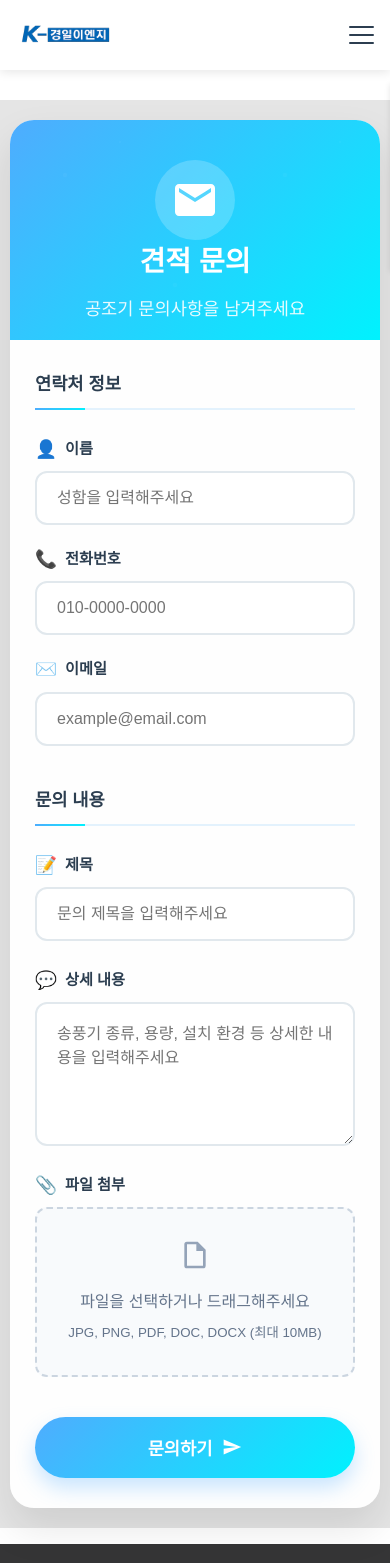
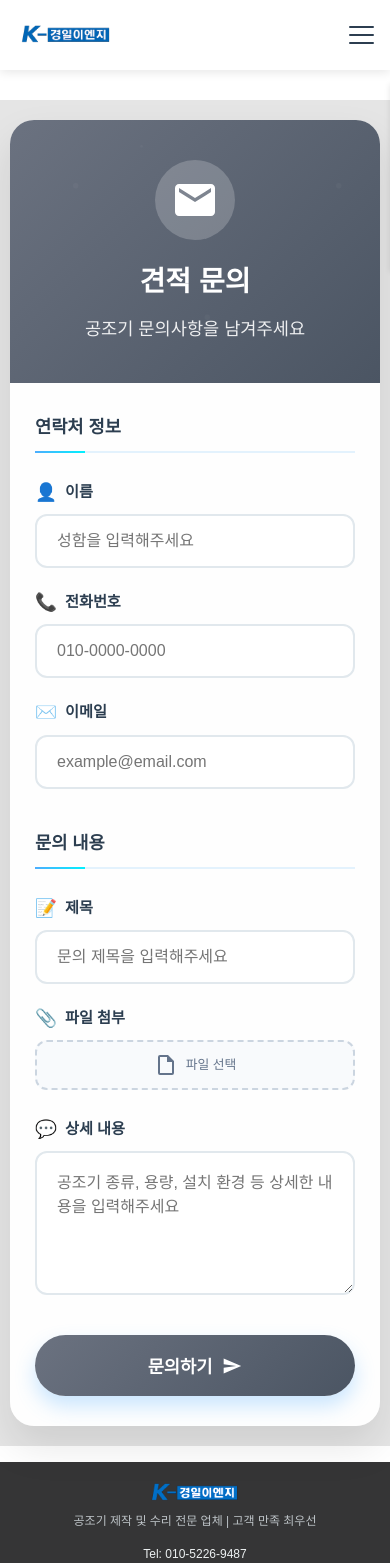
Before and after one commit to ksp0814/FAN-FE, a React (Create React App) app: page /inquiry in a window 390 px wide. Shown: the top 1563 px of the page. Built offline with nearby package versions, Linux system fonts and the light colour scheme.

Commit message:
문의작성 폼 수정

```diff
--- a/src/pages/Inquiry.css
+++ b/src/pages/Inquiry.css
@@ -8,7 +8,7 @@
 }
 
 .inquiry-container {
-  max-width: 900px;
+  max-width: 1000px;
   width: 100%;
   background: rgba(255, 255, 255, 0.95);
   backdrop-filter: blur(10px);
@@ -18,14 +18,15 @@
 }
 
 .inquiry-header {
-  background: linear-gradient(135deg, #4facfe 0%, #00f2fe 100%);
+  background: linear-gradient(135deg, #6B7280 0%, #4B5563 100%);
   color: white;
   text-align: center;
-  padding: 60px 40px;
+  padding: 40px 40px;
   position: relative;
-  height: 220px;
-  justify-content: flex-start; /* 위쪽 정렬 */
-  padding-top: 20px; /* 위쪽 여백 조정 */
+  display: flex;
+  flex-direction: column;
+  align-items: center;
+  justify-content: center;
 }
 
 .inquiry-header::before {
@@ -47,7 +48,7 @@
   height: 80px;
   background: rgba(255, 255, 255, 0.2);
   border-radius: 50%;
-  margin-bottom: 0;
+  margin-bottom: 20px;
   color: white;
   position: relative;
   z-index: 1;
@@ -66,6 +67,7 @@
   opacity: 0.9;
   position: relative;
   z-index: 1;
+  margin: 0;
 }
 
 .header-description .desktop-text {
@@ -104,11 +106,27 @@
   background: linear-gradient(135deg, #4facfe 0%, #00f2fe 100%);
 }
 
-.form-row {
-  display: grid;
-  grid-template-columns: repeat(auto-fit, minmax(280px, 1fr));
-  gap: 25px;
+/* 새로운 가로 배치 스타일 */
+.form-row-horizontal {
+  display: flex;
+  gap: 20px;
   margin-bottom: 25px;
+  flex-wrap: wrap;
+}
+
+.form-row-horizontal .form-group {
+  flex: 1;
+  min-width: 250px;
+}
+
+.form-group-wide {
+  flex: 2;
+  min-width: 300px;
+}
+
+.form-group-narrow {
+  flex: 1;
+  min-width: 200px;
 }
 
 .form-group {
@@ -145,7 +163,8 @@
   background: white;
   font-family: inherit;
   resize: vertical;
-  max-width: 100%;
+  width: 100%;
+  box-sizing: border-box;
 }
 
 .form-group input:focus,
@@ -175,6 +194,62 @@
   margin-right: 5px;
 }
 
+/* 컴팩트한 파일 업로드 스타일 */
+.file-upload-area-compact {
+  position: relative;
+  border: 2px dashed #cbd5e0;
+  border-radius: 12px;
+  padding: 16px;
+  text-align: center;
+  transition: all 0.3s ease;
+  background: #f8fafc;
+  height: 60px;
+  display: flex;
+  align-items: center;
+  justify-content: center;
+}
+
+.file-upload-area-compact:hover {
+  border-color: #4facfe;
+  background: #f0f9ff;
+}
+
+.file-input {
+  position: absolute;
+  top: 0;
+  left: 0;
+  width: 100%;
+  height: 100%;
+  opacity: 0;
+  cursor: pointer;
+}
+
+.file-upload-content-compact {
+  pointer-events: none;
+  color: #64748b;
+  display: flex;
+  align-items: center;
+  gap: 8px;
+  font-size: 0.9rem;
+}
+
+.file-selected-compact {
+  position: absolute;
+  top: 50%;
+  left: 50%;
+  transform: translate(-50%, -50%);
+  padding: 4px 8px;
+  background: #e0f2fe;
+  border-radius: 6px;
+  color: #0277bd;
+  font-size: 0.8rem;
+  max-width: 90%;
+  overflow: hidden;
+  text-overflow: ellipsis;
+  white-space: nowrap;
+}
+
+/* 기존 파일 업로드 스타일 (전체 너비용) */
 .file-upload-area {
   position: relative;
   border: 2px dashed #cbd5e0;
@@ -188,16 +263,6 @@
 .file-upload-area:hover {
   border-color: #4facfe;
   background: #f0f9ff;
-}
-
-.file-input {
-  position: absolute;
-  top: 0;
-  left: 0;
-  width: 100%;
-  height: 100%;
-  opacity: 0;
-  cursor: pointer;
 }
 
 .file-upload-content {
@@ -230,7 +295,7 @@
 }
 
 .submit-btn {
-  background: linear-gradient(135deg, #4facfe 0%, #00f2fe 100%);
+  background: linear-gradient(135deg, #6B7280 0%, #4B5563 100%);
   color: white;
   padding: 18px 40px;
   border: none;
@@ -309,9 +374,13 @@
     font-size: 2rem;
   }
 
-  .form-row {
-    grid-template-columns: 1fr;
+  .form-row-horizontal {
+    flex-direction: column;
     gap: 20px;
+  }
+
+  .form-row-horizontal .form-group {
+    min-width: 100%;
   }
 
   .submit-btn {
@@ -336,4 +405,13 @@
   .form-section h3 {
     font-size: 1.1rem;
   }
+
+  .file-upload-area-compact {
+    height: 50px;
+    padding: 12px;
+  }
+
+  .file-upload-content-compact {
+    font-size: 0.8rem;
+  }
 }
--- a/src/pages/Inquiry.js
+++ b/src/pages/Inquiry.js
@@ -73,7 +73,6 @@ const Inquiry = () => {
     if (Object.keys(newErrors).length === 0) {
       setIsSubmitting(true);
 
-      // 제출 시뮬레이션
       setTimeout(() => {
         console.log('문의 데이터:', formData);
         alert('문의가 성공적으로 접수되었습니다. 빠른 시일 내에 연락드리겠습니다.');
@@ -112,7 +111,7 @@ const Inquiry = () => {
         <form onSubmit={handleSubmit} className="inquiry-form">
           <div className="form-section">
             <h3>연락처 정보</h3>
-            <div className="form-row">
+            <div className="form-row-horizontal">
               <div className="form-group">
                 <label htmlFor="name">
                   <span className="label-icon">👤</span>
@@ -168,7 +167,8 @@ const Inquiry = () => {
 
           <div className="form-section">
             <h3>문의 내용</h3>
-            <div className="form-group full-width">
+            <div className="form-row-horizontal">
+              <div className="form-group form-group-wide">
                 <label htmlFor="subject">
                   <span className="label-icon">📝</span>
                   제목
@@ -185,6 +185,35 @@ const Inquiry = () => {
                 {errors.subject && <span className="error-message">{errors.subject}</span>}
               </div>
 
+              <div className="form-group form-group-narrow">
+                <label htmlFor="file">
+                  <span className="label-icon">📎</span>
+                  파일 첨부
+                </label>
+                <div className="file-upload-area-compact">
+                  <input
+                    type="file"
+                    id="file"
+                    name="file"
+                    onChange={handleFileChange}
+                    accept=".jpg,.jpeg,.png,.pdf,.doc,.docx"
+                    className="file-input"
+                  />
+                  <div className="file-upload-content-compact">
+                    <svg width="24" height="24" viewBox="0 0 24 24" fill="none" xmlns="http://www.w3.org/2000/svg">
+                      <path d="M14,2H6A2,2 0 0,0 4,4V20A2,2 0 0,0 6,22H18A2,2 0 0,0 20,20V8L14,2M18,20H6V4H13V9H18V20Z" fill="currentColor"/>
+                    </svg>
+                    <span>파일 선택</span>
+                  </div>
+                  {formData.file && (
+                    <div className="file-selected-compact">
+                      <span>{formData.file.name}</span>
+                    </div>
+                  )}
+                </div>
+              </div>
+            </div>
+
             <div className="form-group full-width">
               <label htmlFor="content">
                 <span className="label-icon">💬</span>
@@ -196,39 +225,10 @@ const Inquiry = () => {
                 value={formData.content}
                 onChange={handleInputChange}
                 className={errors.content ? 'error' : ''}
-                placeholder="송풍기 종류, 용량, 설치 환경 등 상세한 내용을 입력해주세요"
+                placeholder="공조기 종류, 용량, 설치 환경 등 상세한 내용을 입력해주세요"
                 rows="6"
               />
               {errors.content && <span className="error-message">{errors.content}</span>}
-            </div>
-
-            <div className="form-group full-width">
-              <label htmlFor="file">
-                <span className="label-icon">📎</span>
-                파일 첨부
-              </label>
-              <div className="file-upload-area">
-                <input
-                  type="file"
-                  id="file"
-                  name="file"
-                  onChange={handleFileChange}
-                  accept=".jpg,.jpeg,.png,.pdf,.doc,.docx"
-                  className="file-input"
-                />
-                <div className="file-upload-content">
-                  <svg width="32" height="32" viewBox="0 0 24 24" fill="none" xmlns="http://www.w3.org/2000/svg">
-                    <path d="M14,2H6A2,2 0 0,0 4,4V20A2,2 0 0,0 6,22H18A2,2 0 0,0 20,20V8L14,2M18,20H6V4H13V9H18V20Z" fill="currentColor"/>
-                  </svg>
-                  <p>파일을 선택하거나 드래그해주세요</p>
-                  <small>JPG, PNG, PDF, DOC, DOCX (최대 10MB)</small>
-                </div>
-                {formData.file && (
-                  <div className="file-selected">
-                    <span>선택된 파일: {formData.file.name}</span>
-                  </div>
-                )}
-              </div>
             </div>
           </div>
 
```
Lines whose indentation alone changed are shown as unchanged.
